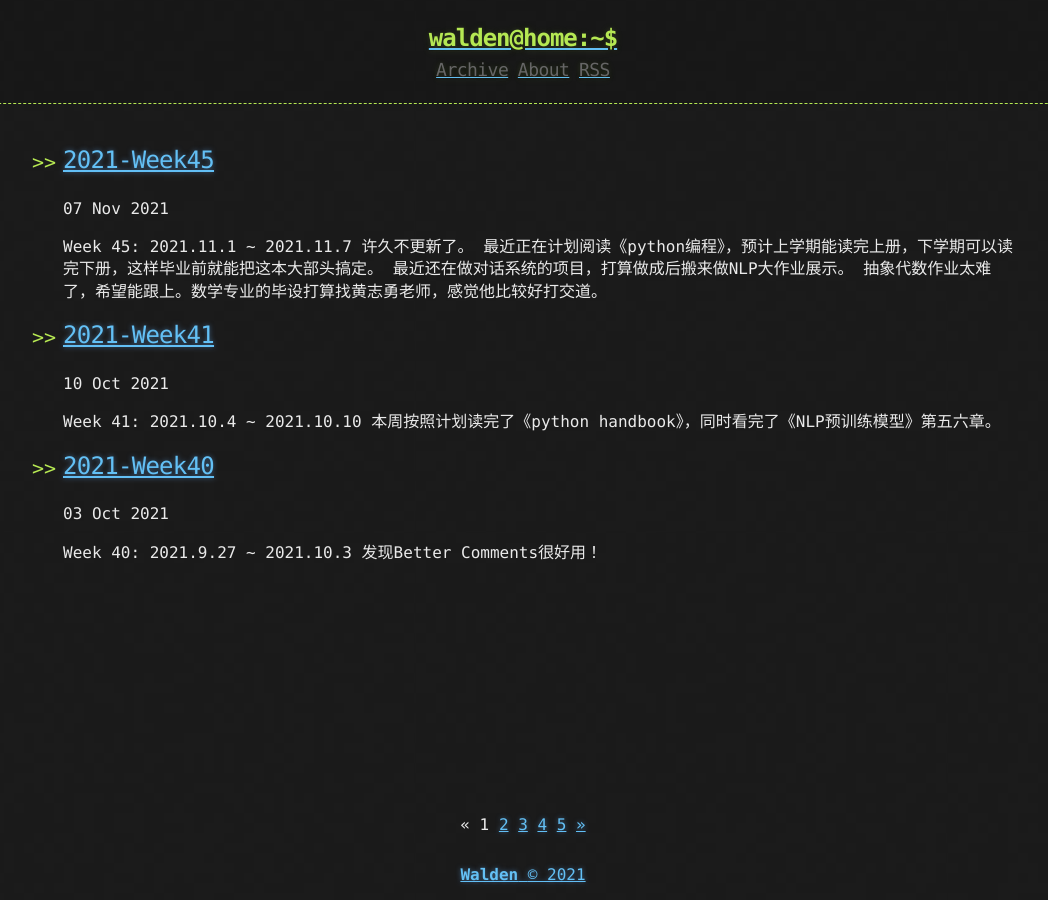
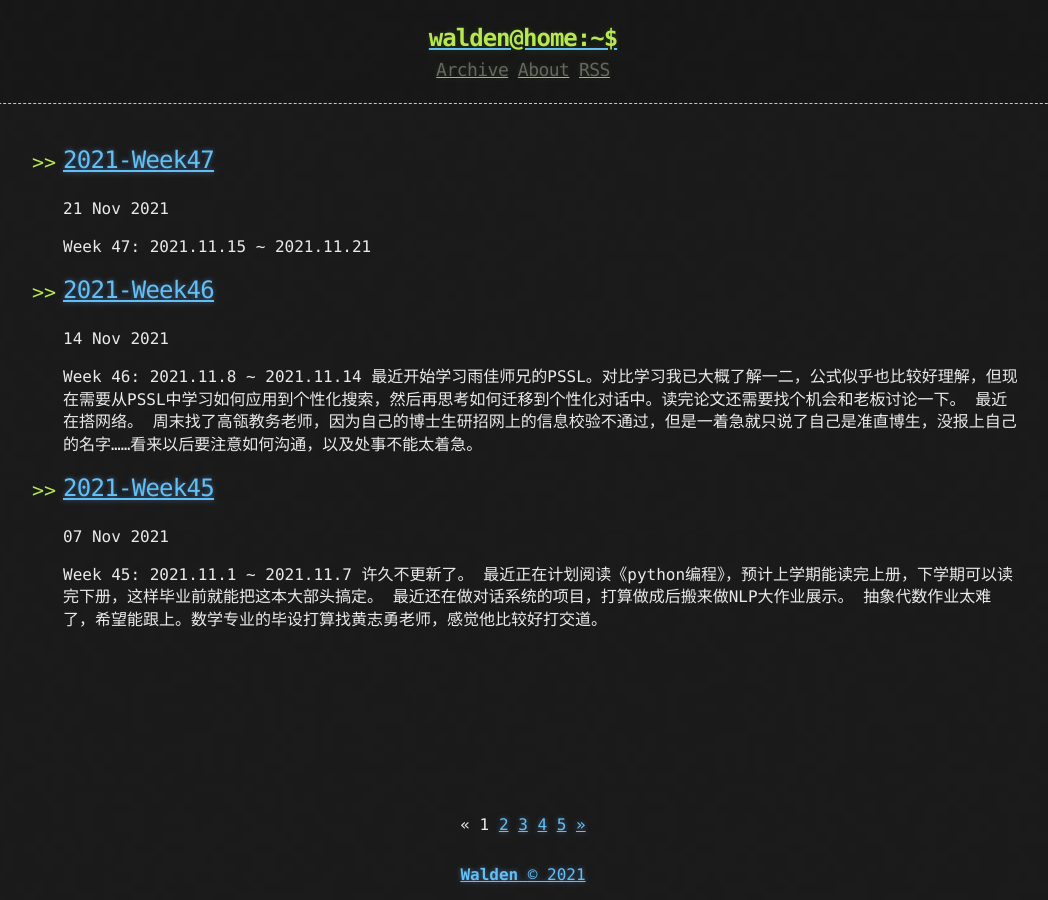
Before and after one commit to WaldenRUC/WaldenRUC.github.io, a Jekyll site: the page built from index.html, in a window 1280 px wide. Shown: the whole page, without its empty margins (117-1165 px from the left). Built offline with Jekyll 4.4.1, drawn with Linux system fonts in a browser that asks for light colours; the list of posts is cut into pages by our own code.

Commit message:
20211115

```diff
--- /dev/null
+++ b/_posts/2021-11-14-2021-Week46.md
@@ -0,0 +1,12 @@
+---
+title:  "2021-Week46"
+published: true
+---
+
+## Week 46: 2021.11.8 ~ 2021.11.14
+
+最近开始学习雨佳师兄的PSSL。对比学习我已大概了解一二，公式似乎也比较好理解，但现在需要从PSSL中学习如何应用到个性化搜索，然后再思考如何迁移到个性化对话中。读完论文还需要找个机会和老板讨论一下。
+
+最近在搭网络。
+
+周末找了高瓴教务老师，因为自己的博士生研招网上的信息校验不通过，但是一着急就只说了自己是准直博生，没报上自己的名字……看来以后要注意如何沟通，以及处事不能太着急。
--- /dev/null
+++ b/_posts/2021-11-21-2021-Week47.md
@@ -0,0 +1,6 @@
+---
+title:  "2021-Week47"
+published: true
+---
+
+## Week 47: 2021.11.15 ~ 2021.11.21
```
Also changed, not shown: _posts/2021-11-07-2021-Week45.md (line endings or trailing spaces), 1 other file.
